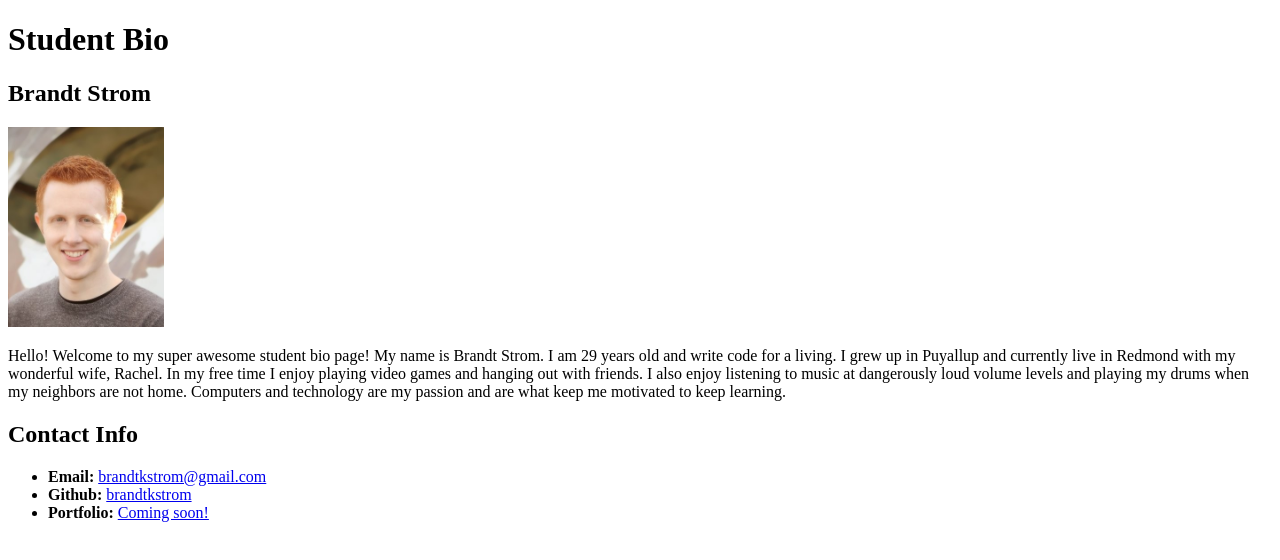
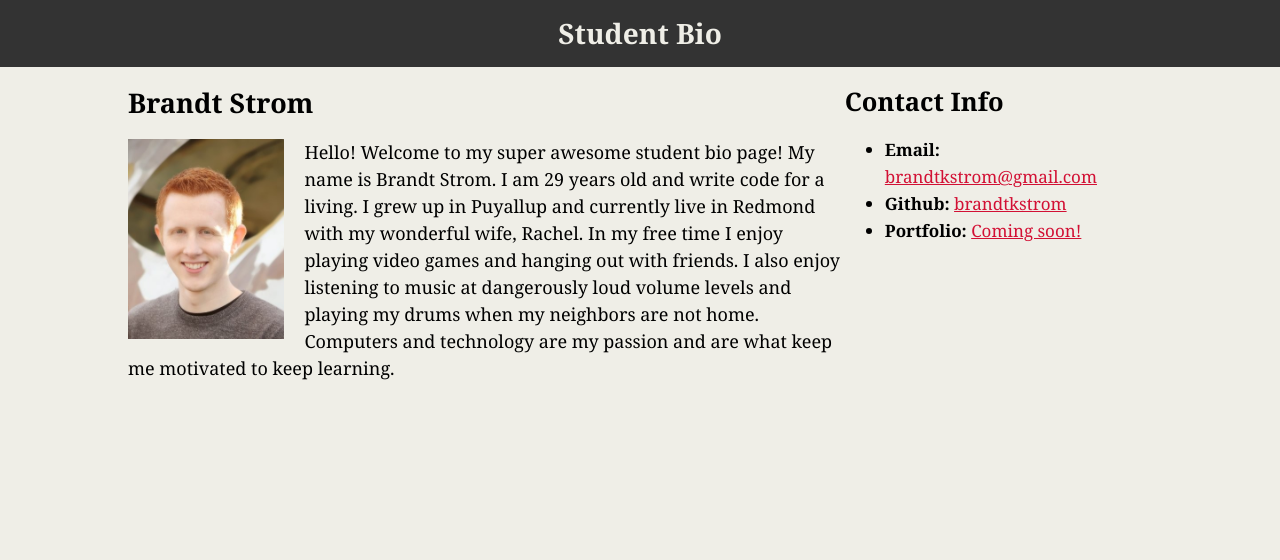
Before and after one commit to brandtkstrom/Student-Bio, a plain HTML site: page bio.html in a window 1280 px wide. Drawn offline with Linux system fonts and the light colour scheme.

Commit message:
Add styling rules in style.css for bio.html

```diff
--- a/assets/style.css
+++ b/assets/style.css
@@ -0,0 +1,47 @@
+body {
+    background-color: #efeee7;
+    margin: 0;
+    padding: 0;
+    font-family: Georgia, 'Times New Roman', Times, serif;
+    font-size: 18px;
+    line-height: 150%;
+}
+
+h1 {
+    color: #efeee7;
+    background-color: #333333;
+    margin: 0;
+    text-align: center;
+    padding-top: 20px;
+    padding-bottom: 20px;
+    font-size: 28px;
+}
+
+a {
+    color: #d21034;
+}
+
+.container {
+    width: 1024px;
+    margin: 0 auto;
+}
+
+#main-bio,
+#contact-info,
+#bio-image {
+    float: left;
+}
+
+#main-bio {
+    width: 70%;
+}
+
+#contact-info {
+    width: 30%;
+    font-size: 17px;
+}
+
+#bio-image {
+    margin-right: 20px;
+    height: 200px;
+}
--- a/bio.html
+++ b/bio.html
@@ -17,7 +17,7 @@
         <div class="container">
             <section id="main-bio">
                 <h2>Brandt Strom</h2>
-                <img src="./assets/me.png" alt="Photo of Brandt Strom" height="200">
+                <img src="./assets/me.png" alt="Photo of Brandt Strom" height="200" id="bio-image">
                 <p>Hello! Welcome to my super awesome student bio page! My name is Brandt Strom. I am 29 years old and
                     write
                     code for a living. I grew up in Puyallup and currently live in Redmond with my wonderful wife,
@@ -27,7 +27,7 @@
                     loud volume levels and playing my drums when my neighbors are not home. Computers and technology
                     are my passion and are what keep me motivated to keep learning.</p>
             </section>
-            <section class="contact-info">
+            <section id="contact-info">
                 <h2>Contact Info</h2>
                 <ul>
                     <li><b>Email:</b> <a href="brandtkstrom@gmail.com">brandtkstrom@gmail.com</a></li>
```
